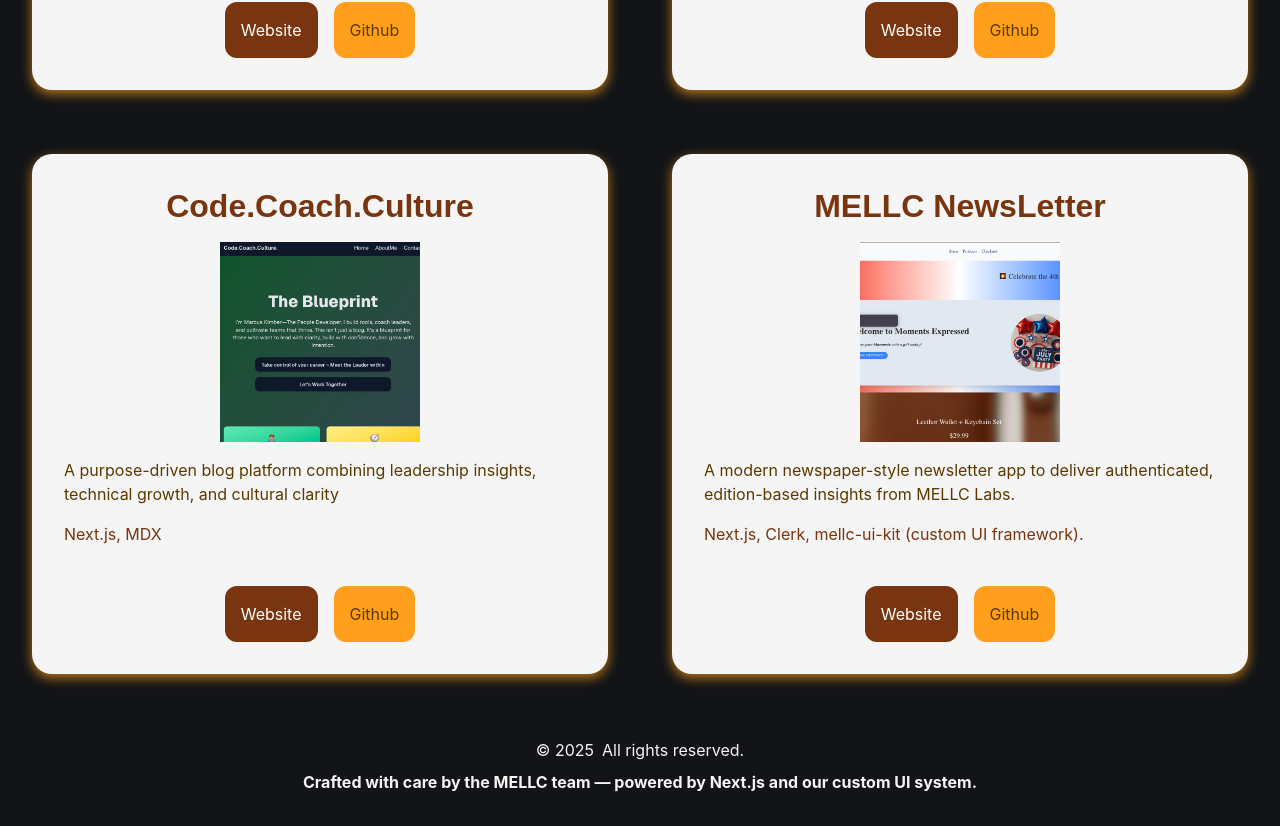
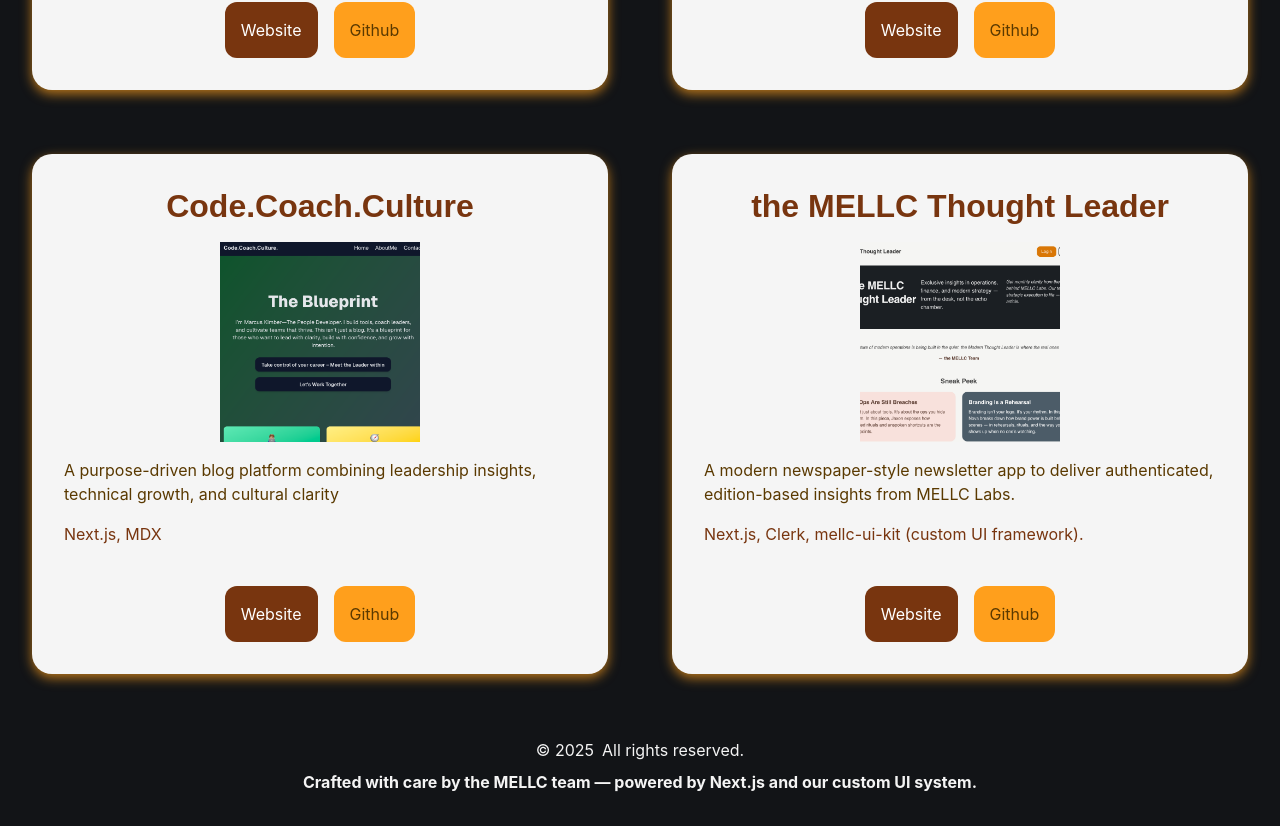
Before and after one commit to mkimber-mellc/marcdevceo, a Next.js app: page /projects in a window 1280 px wide. Shown: the part 1066-1892 px from the top of the page. Built offline with nearby package versions, Linux system fonts and the light colour scheme.

Commit message:
fix: changed the image for mellc-thought-leader project

```diff
--- a/src/data/projects.ts
+++ b/src/data/projects.ts
@@ -26,12 +26,12 @@
     image: '/code-coach-culture.png',
   },
   {
-    title: 'MELLC NewsLetter',
+    title: 'the MELLC Thought Leader',
     description:
       'A modern newspaper-style newsletter app to deliver authenticated, edition-based insights from MELLC Labs.',
     techStack: 'Next.js, Clerk, mellc-ui-kit (custom UI framework).',
-    href: 'https://mellc-newsletter.vercel.app',
-    github: 'https://github.com/mkimber-mellc/mellc-newsletter',
-    image: '/moexgifts.png',
+    href: 'https://mellc-thought-leader.vercel.app',
+    github: 'https://github.com/mkimber-mellc/mellc-thought-leader',
+    image: '/mellc-thought-leader.png',
   },
 ];
```
